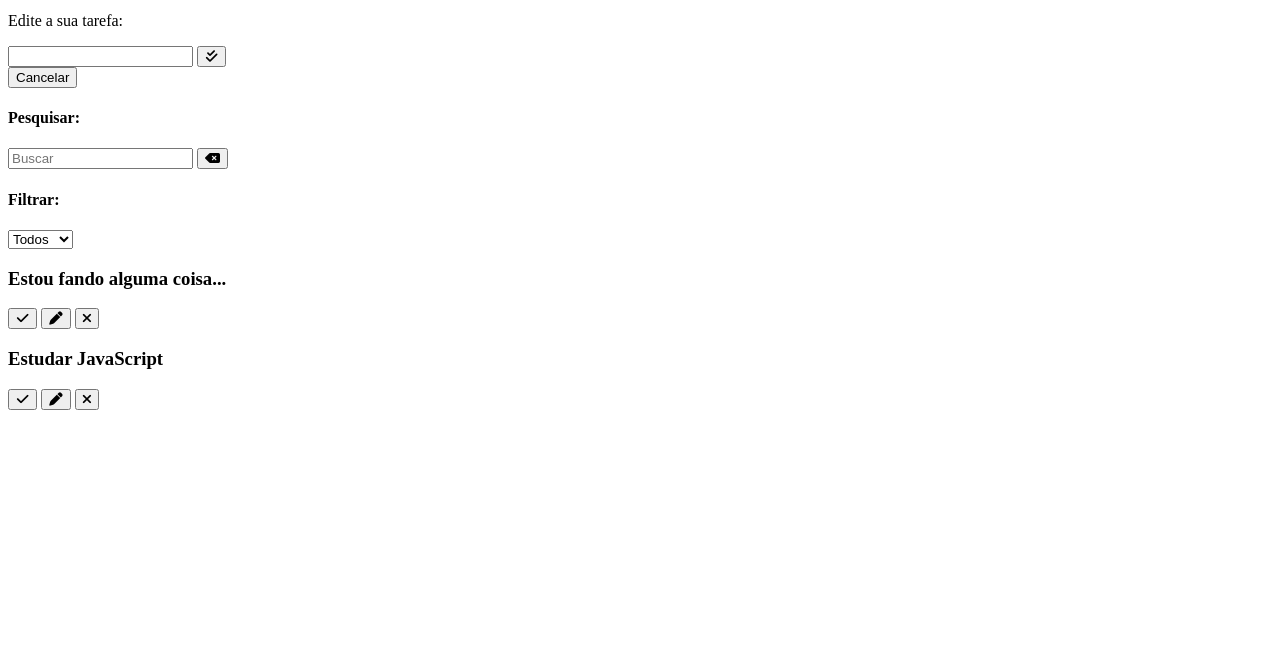
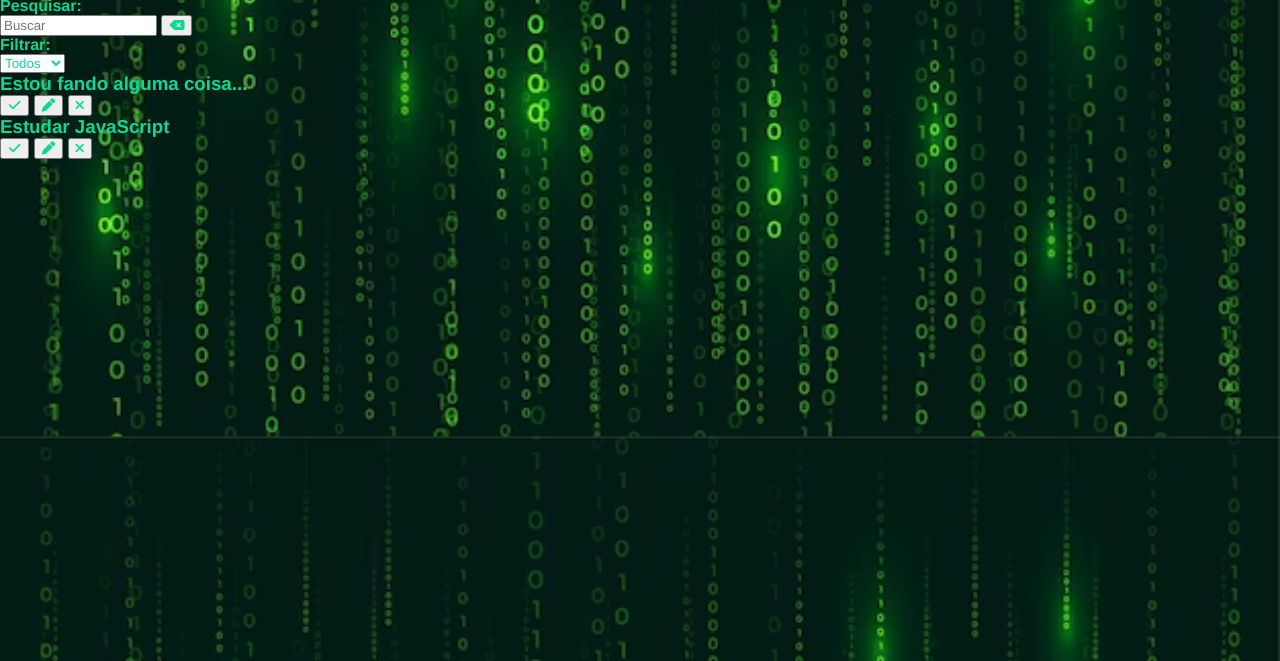
Before and after one commit to TonyAraujo88/To_do_list, a plain HTML site: page index.html in a window 1280 px wide. Shown: the part 139-800 px from the top of the page. Drawn offline with Linux system fonts and the light colour scheme.

Commit message:
CSS-iniciado

```diff
--- a/css/style.css
+++ b/css/style.css
@@ -0,0 +1,13 @@
+/* Geral */
+* {
+    padding: o;
+    margin: 0;
+    font-family: Helvetica;
+    color: #0fd895;
+    box-sizing: border-box;
+}
+body {
+    background-image: url(../img/image\ copy.png);
+    background-position: center;
+    background-size: cover;
+}
```
Also changed, not shown: index.html (line endings or trailing spaces).
